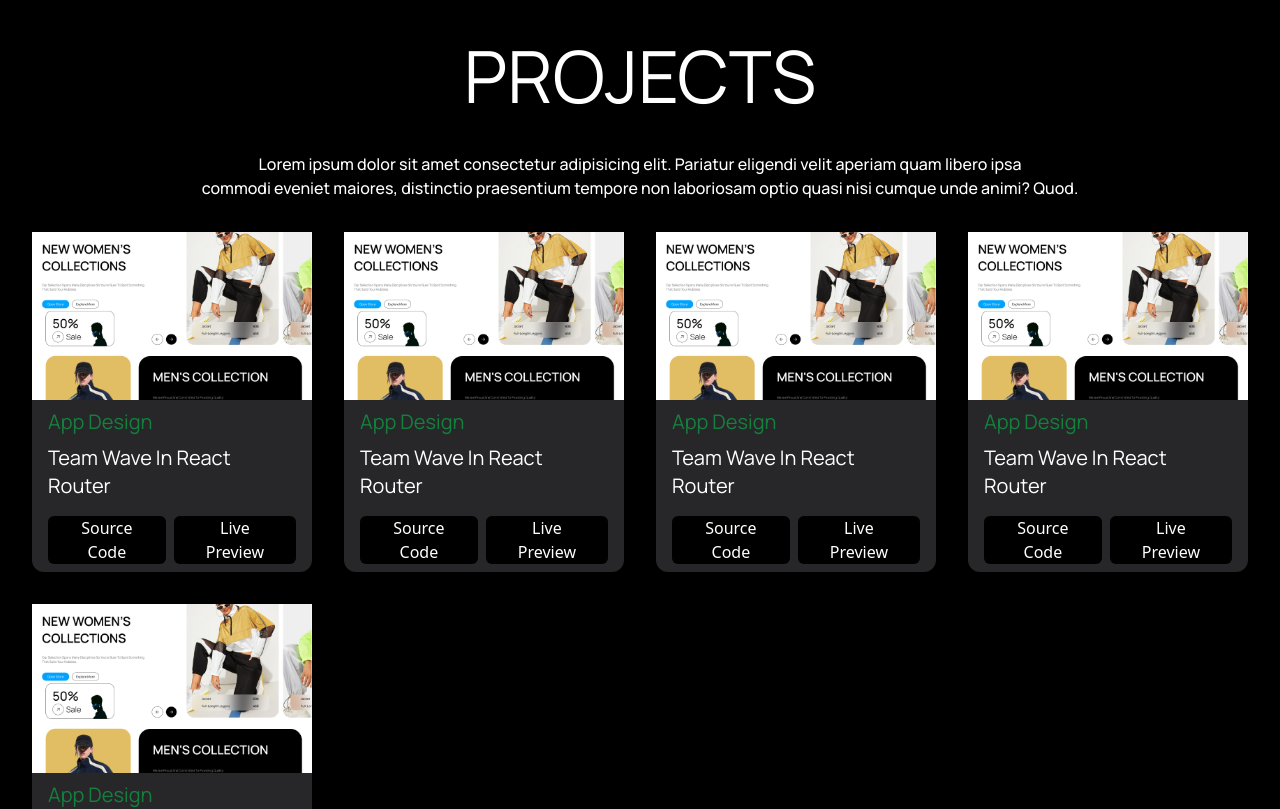
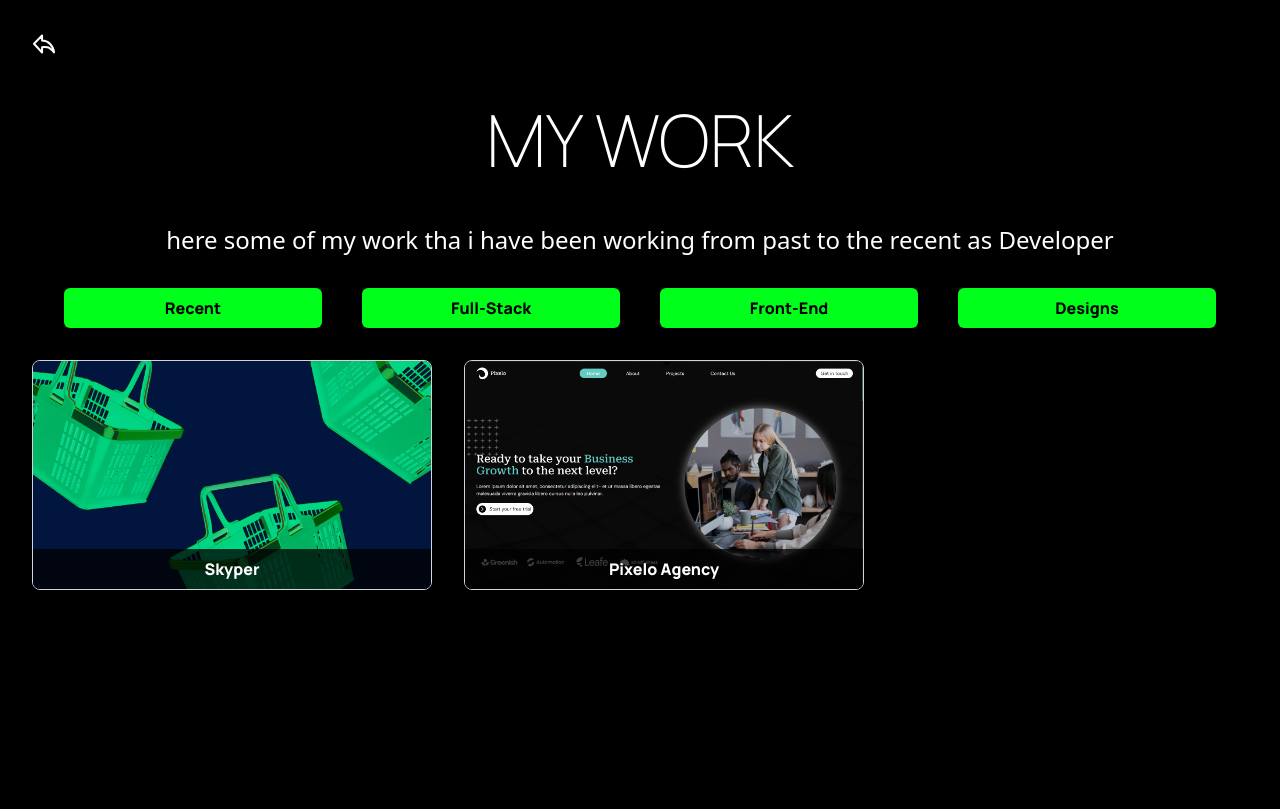
Before and after one commit to igorntwari/portfolio, a React (Create React App) app: page /Project in a window 1280 px wide. Shown: the top 809 px of the page. Built offline with nearby package versions, Linux system fonts and the light colour scheme.

Commit message:
feat:added new files

```diff
--- /dev/null
+++ b/src/assets/icons/BackIcon.jsx
@@ -0,0 +1,20 @@
+const BackIcon = ({ className = "" }) => (
+  <svg
+    xmlns="http://www.w3.org/2000/svg"
+    width="1em"
+    height="1em"
+    viewBox="0 0 48 48"
+    className={className}
+  >
+    <path
+      fill="none"
+      stroke="currentColor"
+      stroke-linejoin="round"
+      stroke-width="4"
+      d="M44 40.836c-4.893-5.973-9.238-9.362-13.036-10.168c-3.797-.805-7.412-.927-10.846-.365V41L4 23.545L20.118 7v10.167c6.349.05 11.746 2.328 16.192 6.833c4.445 4.505 7.009 10.117 7.69 16.836Z"
+      clip-rule="evenodd"
+    />
+  </svg>
+);
+
+export default BackIcon;
--- /dev/null
+++ b/src/assets/icons/MoreIcon.jsx
@@ -0,0 +1,26 @@
+const MoreIcon = ({ className = "" }) => (
+  <svg
+    width="24"
+    height="26"
+    className={className}
+    viewBox="0 0 128 768"
+    fill="none"
+    xmlns="http://www.w3.org/2000/svg"
+  >
+    <path
+      d="M0.5 0.5H127.5V127.5H0.5V0.5ZM0.5 320.5H127.5V447.5H0.5V320.5ZM0.5 640.5H127.5V767.5H0.5V640.5Z"
+      fill="white"
+    />
+    <path
+      d="M0.5 0.5H127.5V127.5H0.5V0.5ZM0.5 320.5H127.5V447.5H0.5V320.5ZM0.5 640.5H127.5V767.5H0.5V640.5Z"
+      stroke="black"
+    />
+    <path
+      d="M0.5 0.5H127.5V127.5H0.5V0.5ZM0.5 320.5H127.5V447.5H0.5V320.5ZM0.5 640.5H127.5V767.5H0.5V640.5Z"
+      stroke="black"
+      stroke-opacity="0.2"
+    />
+  </svg>
+);
+
+export default MoreIcon;
--- a/src/pages/HelloPage.tsx
+++ b/src/pages/HelloPage.tsx
@@ -1,5 +1,7 @@
 import React from "react";
 import image_33 from "../assets/images/image_33.jpg";
+import Pixel from '../assets/images/Pixel.jpg'
+import skyper from '../assets/images/skyper.webp'
 import LocationIcon from "../assets/icons/LocationIcon";
 import SlideIcon from "../assets/icons/SlideIcon";
 import Dropdown from "./Dropdown.tsx";
@@ -39,7 +41,8 @@ export default function HelloPage() {
       <div className="flex justify-between items-center">
         <h1 className="lg:flex lg:gap-2 md:flex sm:gap-2 md:text-xs md:gap-2 sm:flex sm:items-center flex gap-2">
           <LocationIcon />
-          Kigali, Rwanda
+          <a href="https://www.google.com/maps/place/Kigali,+Rwanda" className="cursor-pointer" target="_blank" rel="noreferrer">Kigali, Rwanda</a>
+
         </h1>
         <span className="h-[1px] bg-white lg:w-[26rem] md:w-[25rem] sm:w-[15rem]" />
         <button
@@ -53,36 +56,36 @@ export default function HelloPage() {
       <h1 id="Project" className="font-Manrope-Regular py-10">
         Recent Projects
       </h1>
-      <div className="sm:flex sm:gap-10 sm:flex-row flex flex-col gap-10">
-        <div className="bg-zinc-800 rounded-xl flex flex-col gap-2">
-          <img className="object-contain" src={image_33} alt="projectImage" />
+      <div className="grid sm:grid-cols-2 gap-10">
+        <div className="bg-zinc-800 rounded-xl grid grid-rows-3 gap-2">
+          <img className="row-span-2 object-cover w-full h-full"  src={Pixel} alt="project-2" />
           <div className="flex justify-between px-4 items-center">
             <div className="flex flex-col gap-2">
               <h1 className="font-Manrope-Regular text-green-700 text-sm sm:text-xl">
-                App Design
+                Pixelo Agency
               </h1>
-              <h1 className="font-Manrope-Regular sm:text-xl text-xs">
-                Team Wave In React Router
+              <h1 className="font-Manrope-Regular sm:text-sm text-xs">
+              Ready to take your Business Growth to the next level
               </h1>
             </div>
             <div className="overflow-hidden">
-              <SlideIcon className="transition-all duration-500 ease-in-out transform hover:translate-x-1/3" />
+              <a href="https://pixelo-agency.vercel.app/" target="_blank" rel="noreferrer"><SlideIcon className="transition-all duration-500 ease-in-out transform hover:translate-x-1/3" /></a>
             </div>
           </div>
         </div>
-        <div className="bg-zinc-800 rounded-xl flex flex-col gap-2">
-          <img className="object-contain" src={image_33} alt="projectImage" />
+        <div className="bg-zinc-800 rounded-xl grid grid-rows-3 gap-2">
+          <img className="row-span-2 object-cover w-full h-full"  src={skyper} alt="projectImage" />
           <div className="flex justify-between px-4 items-center">
-            <div className="flex flex-col gap-2">
+            <div className="flex flex-col object-contain gap-2">
               <h1 className="font-Manrope-Regular text-green-700 text-sm sm:text-xl">
-                App Design
+                SKYPER
               </h1>
-              <h1 className="font-Manrope-Regular sm:text-xl text-xs">
-                Team Wave In React Router
+              <h1 className="font-Manrope-Regular sm:text-sm text-xs">
+                 E-commerce where the limit is the sky
               </h1>
             </div>
             <div className="overflow-hidden">
-              <SlideIcon className="transition-all duration-500 ease-in-out transform hover:translate-x-1/3" />
+              <a href="https://skyper.onrender.com/" target="_blank" rel="noreferrer"><SlideIcon className="transition-all duration-500 ease-in-out transform hover:translate-x-1/3" /></a>
             </div>
           </div>
         </div>
--- a/src/pages/ProjectsPage.tsx
+++ b/src/pages/ProjectsPage.tsx
@@ -1,101 +1,169 @@
-import React from "react";
-import image_33 from "../assets/images/image_33.jpg";
+import React, { useState } from "react";
+import skyper from "../assets/images/skyper.webp";
+import Pixel from "../assets/images/Pixel.jpg";
+import GithubIcon from "../assets/icons/GithubIcon";
+import MoreIcon from "../assets/icons/MoreIcon";
+import GlobalIcon from "../assets/icons/GlobalIcon";
+import BackIcon from "../assets/icons/BackIcon";
+import { useNavigate } from "react-router-dom";
 const ProjectsPages = () => {
+  const navigate = useNavigate();
+  const [isReviewOpen, setReviewOpen] = useState(false);
   return (
-    <div className="text-white bg-black px-8">
-      <h1 className="uppercase font-Manrope-Regular text-center py-10 md:text-7xl sm:text-5xl text-4xl">
-        projects
+    <div className="bg-black text-white p-8 h-[200vh]">
+      <span onClick={() => navigate(-1)}>
+        <BackIcon className="text-2xl cursor-pointer" />
+      </span>
+      <h1 className="text-center text-7xl uppercase font-Manrope-extralight py-12">
+        my work
       </h1>
-      <p className="font-Manrope-medium text-center">
-        Lorem ipsum dolor sit amet consectetur adipisicing elit. Pariatur
-        eligendi velit aperiam quam libero ipsa <br />
-        commodi eveniet maiores, distinctio praesentium tempore non laboriosam
-        optio quasi nisi cumque unde animi? Quod.
+      <p className="text-center font-thin text-2xl">
+        here some of my work tha i have been working from past to the recent as
+        Developer{" "}
       </p>
-      <div className="grid md:grid-cols-2 lg:grid-cols-4 sm:grid-cols-3 grid-cols-1 gap-8 py-8">
-        <div className="bg-zinc-800 rounded-xl flex flex-col gap-2">
-          <img className="object-contain" src={image_33} alt="projectImage" />
-          <div className="flex justify-between px-4 items-center">
-            <div className="flex flex-col gap-2">
-              <h1 className="font-Manrope-Regular text-green-700 text-sm sm:text-xl">
-                App Design
-              </h1>
-              <h1 className="font-Manrope-Regular sm:text-xl text-xs">
-                Team Wave In React Router
-              </h1>
-              <div className="flex gap-2 justify-center py-2">
-                <button className="bg-black rounded-md px-8">Source Code</button>
-                <button className="bg-black rounded-md px-8">Live Preview</button>
-              </div>
+      <div className="grid sm:grid-cols-3 md:grid-cols-4 gap-10 px-8 py-8 md:justify-center">
+        <button className="bg-bg-primary text-black hover:bg-lime-950 hover:text-white font-Manrope-extraBold rounded-md py-2 px-8">
+          Recent
+        </button>
+        <button className="bg-bg-primary text-black hover:bg-lime-950 hover:text-white font-Manrope-extraBold rounded-md py-2 px-8">
+          Full-Stack
+        </button>
+        <button className="bg-bg-primary text-black hover:bg-lime-950 hover:text-white font-Manrope-extraBold rounded-md py-2 px-8">
+          Front-End
+        </button>
+        <button className="bg-bg-primary text-black hover:bg-lime-950 hover:text-white font-Manrope-extraBold rounded-md py-2 px-8">
+          Designs
+        </button>
+      </div>
+      <div className="flex gap-8">
+        <div className="relative w-[20rem] sm:w-[25rem] overflow-hidden rounded-lg border border-gray-300">
+          <div className="group relative h-full">
+            <img
+              src={skyper}
+              className="transition-opacity h-full object-cover duration-500 ease-in-out group-hover:opacity-50"
+              alt="first-project"
+            />
+            <h1 className="absolute bottom-0 left-0 right-0 bg-black bg-opacity-75 text-center font-Manrope-extraBold py-2 px-6 cursor-pointer group-hover:opacity-0">
+              Skyper
+            </h1>
+            <div className="flex justify-around py-2 opacity-0 transition-opacity duration-500 ease-in-out absolute top-0 left-0 right-0 group-hover:opacity-100">
+              <a
+                href="https://skyper.onrender.com/"
+                target="_blank"
+                className="cursor-pointer"
+                rel="noreferrer"
+              >
+                <GlobalIcon />
+              </a>
+              <a
+                href="https://github.com/igorntwari/skyper"
+                target="_blank"
+                className="cursor-pointer"
+                rel="noreferrer"
+              >
+                <GithubIcon />
+              </a>
+              <a
+                href="#link"
+                onClick={() => setReviewOpen(true)}
+                className="cursor-pointer"
+              >
+                <MoreIcon />
+              </a>
             </div>
           </div>
+          <div className="text-white flex flex-col gap-2">
+            {isReviewOpen && (
+              <div className="text-white flex flex-col gap-2">
+                <h1
+                  onClick={() => setReviewOpen(false)}
+                  className="font-Manrope-bold text-end px-4 cursor-pointer"
+                >
+                  close
+                </h1>
+                <h1 className="text-center font-Manrope-extralight">
+                  leave a review on this project
+                </h1>
+                <input
+                  className="bg-zinc-900 text-white rounded-r-lg border-2 border-green-600 pl-6"
+                  placeholder="your name"
+                  type="text"
+                />
+                <input
+                  className="bg-zinc-900 text-white  rounded-r-lg border-2 border-green-600 pl-6 py-20"
+                  placeholder="your feedback"
+                  type="text"
+                />
+                <button className="rounded border-2 font-Manrope-extraBold bg-zinc-600 hover:bg-slate-950">
+                  Send
+                </button>
+              </div>
+            )}
+          </div>
         </div>
-        <div className="bg-zinc-800 rounded-xl flex flex-col gap-2">
-          <img className="object-contain" src={image_33} alt="projectImage" />
-          <div className="flex justify-between px-4 items-center">
-            <div className="flex flex-col gap-2">
-              <h1 className="font-Manrope-Regular text-green-700 text-sm sm:text-xl">
-                App Design
-              </h1>
-              <h1 className="font-Manrope-Regular sm:text-xl text-xs">
-                Team Wave In React Router
-              </h1>
-              <div className="flex gap-2 justify-center py-2">
-                <button className="bg-black rounded-md px-8">Source Code</button>
-                <button className="bg-black rounded-md px-8">Live Preview</button>
-              </div>
+          <div className="relative w-[20rem] sm:w-[25rem] overflow-hidden rounded-lg border border-gray-300">
+          <div className="group relative">
+            <img
+              src={Pixel}
+              className="transition-opacity duration-500 ease-in-out group-hover:opacity-50"
+              alt="first-project"
+            />
+            <h1 className="absolute bottom-0 left-0 right-0 bg-black bg-opacity-75 text-center font-Manrope-extraBold py-2 px-6 cursor-pointer group-hover:opacity-0">
+              Pixelo Agency
+            </h1>
+            <div className="flex justify-around py-2 opacity-0 transition-opacity duration-500 ease-in-out absolute top-0 left-0 right-0 group-hover:opacity-100">
+              <a
+                href="https://pixelo-agency.vercel.app/"
+                target="_blank"
+                className="cursor-pointer"
+                rel="noreferrer"
+              >
+                <GlobalIcon />
+              </a>
+              <a
+                href="https://github.com/igorntwari/pixelo-agency--nextjs"
+                target="_blank"
+                className="cursor-pointer"
+                rel="noreferrer"
+              >
+                <GithubIcon />
+              </a>
+              <a
+                href="#link"
+                onClick={() => setReviewOpen(true)}
+                className="cursor-pointer"
+              >
+                <MoreIcon />
+              </a>
             </div>
           </div>
-        </div>
-        <div className="bg-zinc-800 rounded-xl flex flex-col gap-2">
-          <img className="object-contain" src={image_33} alt="projectImage" />
-          <div className="flex justify-between px-4 items-center">
-            <div className="flex flex-col gap-2">
-              <h1 className="font-Manrope-Regular text-green-700 text-sm sm:text-xl">
-                App Design
-              </h1>
-              <h1 className="font-Manrope-Regular sm:text-xl text-xs">
-                Team Wave In React Router
-              </h1>
-              <div className="flex gap-2 justify-center py-2">
-                <button className="bg-black rounded-md px-8">Source Code</button>
-                <button className="bg-black rounded-md px-8">Live Preview</button>
+          <div className="text-white flex flex-col gap-2">
+            {isReviewOpen && (
+              <div className="text-white flex flex-col gap-2">
+                <h1
+                  onClick={() => setReviewOpen(false)}
+                  className="font-Manrope-bold text-end px-4 cursor-pointer"
+                >
+                  close
+                </h1>
+                <h1 className="text-center font-Manrope-extralight">
+                  leave a review on this project
+                </h1>
+                <input
+                  className="bg-zinc-900 text-white rounded-r-lg border-2 border-green-600 pl-6"
+                  placeholder="your name"
+                  type="text"
+                />
+                <input
+                  className="bg-zinc-900 text-white  rounded-r-lg border-2 border-green-600 pl-6 py-20"
+                  placeholder="your feedback"
+                  type="text"
+                />
+                <button className="rounded border-2 font-Manrope-extraBold bg-zinc-600 hover:bg-slate-950">
+                  Send
+                </button>
               </div>
-            </div>
-          </div>
-        </div>
-        <div className="bg-zinc-800 rounded-xl flex flex-col gap-2">
-          <img className="object-contain" src={image_33} alt="projectImage" />
-          <div className="flex justify-between px-4 items-center">
-            <div className="flex flex-col gap-2">
-              <h1 className="font-Manrope-Regular text-green-700 text-sm sm:text-xl">
-                App Design
-              </h1>
-              <h1 className="font-Manrope-Regular sm:text-xl text-xs">
-                Team Wave In React Router
-              </h1>
-              <div className="flex gap-2 justify-center py-2">
-                <button className="bg-black rounded-md px-8">Source Code</button>
-                <button className="bg-black rounded-md px-8">Live Preview</button>
-              </div>
-            </div>
-          </div>
-        </div>
-        <div className="bg-zinc-800 rounded-xl flex flex-col gap-2">
-          <img className="object-contain" src={image_33} alt="projectImage" />
-          <div className="flex justify-between px-4 items-center">
-            <div className="flex flex-col gap-2">
-              <h1 className="font-Manrope-Regular text-green-700 text-sm sm:text-xl">
-                App Design
-              </h1>
-              <h1 className="font-Manrope-Regular sm:text-xl text-xs">
-                Team Wave In React Router
-              </h1>
-              <div className="flex gap-2 justify-center py-2">
-                <button className="bg-black rounded-md px-8">Source Code</button>
-                <button className="bg-black rounded-md px-8">Live Preview</button>
-              </div>
-            </div>
+            )}
           </div>
         </div>
       </div>
--- a/tailwind.config.js
+++ b/tailwind.config.js
@@ -7,8 +7,8 @@ module.exports = {
         "bg-primary": "#00FF1A",
       },
       fontFamily: {
-        'Manrope-Regular': "Manrope-Regular",
-        'Manrope-bold': "Manrope-bold",
+        "Manrope-Regular": "Manrope-Regular",
+        "Manrope-bold": "Manrope-bold",
         "Manrope-extralight": "Manrope-ExtraLight",
         "Manrope-light": "Manrope-light",
         "Manrope-medium": "Manrope-medium",
```
Also changed, not shown: src/assets/icons/GlobalIcon.jsx (added, +17 -0 lines), src/assets/images/Pixel.jpg (added), src/assets/images/skyper.webp (added).
